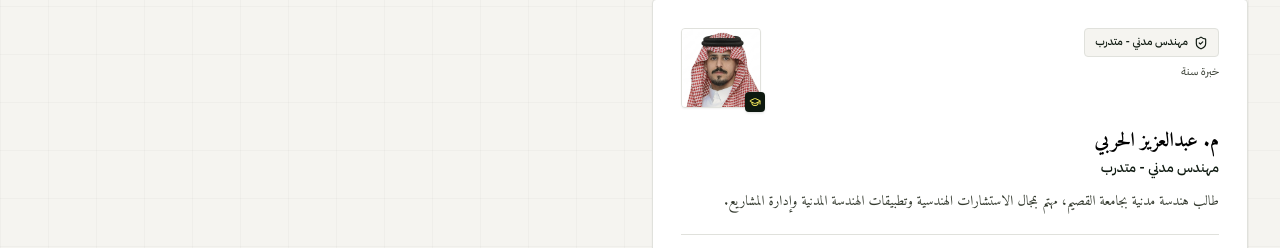
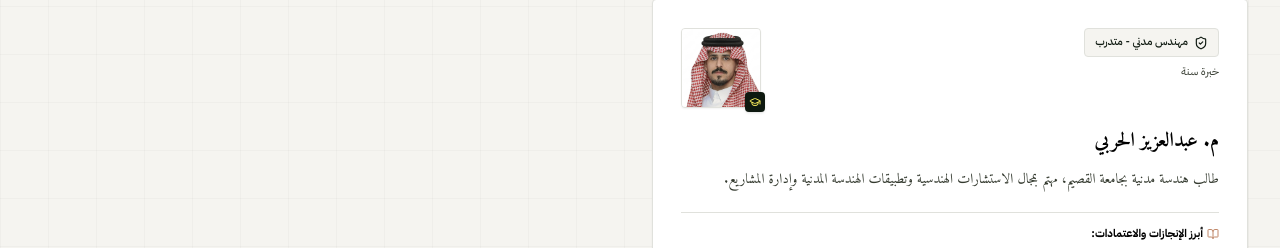
Before and after one commit to FALAQCONSULTANTS/falaq-consultants, a React (Vite) app: page / in a window 1280 px wide. Shown: the part 3186-3434 px from the top of the page. Built offline with nearby package versions, Linux system fonts and the light colour scheme; no server answers.

Commit message:
Remove title from under Eng. Abdulaziz Al-Harbi name

```diff
--- a/src/components/AboutAndLeadership.tsx
+++ b/src/components/AboutAndLeadership.tsx
@@ -172,7 +172,6 @@ export default function AboutAndLeadership() {
     {
       id: 'eng-abdulaziz-alharbi',
       name: 'Eng. Abdulaziz Al-Harbi',
-      title: 'Civil Engineer - Trainee',
       sceNumber: 'Civil Engineer - Trainee',
       experienceYears: 1,
       image: '/images/experts/eng_abdulaziz.jpg',
--- a/src/data/mockData.ts
+++ b/src/data/mockData.ts
@@ -114,7 +114,6 @@ export const EXPERTS_LIST: Expert[] = [
   {
     id: 'eng-abdulaziz-alharbi',
     name: 'م. عبدالعزيز الحربي',
-    title: 'مهندس مدني - متدرب',
     sceNumber: 'مهندس مدني - متدرب',
     experienceYears: 1,
     image: '/images/experts/eng_abdulaziz.jpg',
```
